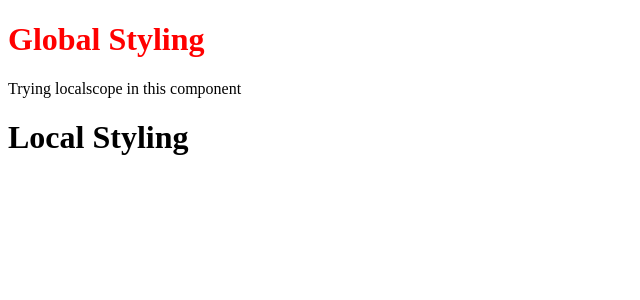
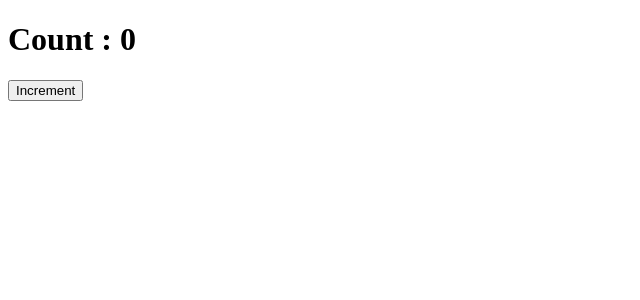
Before and after one commit to daksh1821/Vue-project, a Vue app in the folder vue-project/: page / in a window 1280 px wide. Shown: the top 300 px of the page, without its empty margins (0-640 px from the left). Built offline with nearby package versions, Linux system fonts and the light colour scheme.

Commit message:
reactivity

```diff
--- a/vue-project/src/App.vue
+++ b/vue-project/src/App.vue
@@ -1,9 +1,7 @@
 <script setup>
-import GlobalStyles from './components/GlobalStyles.vue'
-import LocalStyles from './components/LocalStyles.vue'
+import myevent from './components/myevent.vue'
 </script>
 
 <template>
-<GlobalStyles/>
-<LocalStyles/>
+  <myevent/>
 </template>
--- a/vue-project/src/components/GlobalStyles.vue
+++ /dev/null
@@ -1,9 +0,0 @@
-<template>
-  <h1 class="text-red">Global Styling</h1>
-  <p class="local">Trying localscope in this component</p>
-</template>
-<style scoped>
-.text-red {
-  color: red;
-}
-</style>
--- a/vue-project/src/components/LocalStyles.vue
+++ /dev/null
@@ -1,3 +0,0 @@
-<template>
-  <h1 class="text-red"> Local Styling</h1>
-</template>
--- /dev/null
+++ b/vue-project/src/components/myevent.vue
@@ -0,0 +1,14 @@
+<script setup>
+import { ref } from 'vue';
+let count = ref(0);
+const inc = () =>{
+  count.value++;
+}
+</script>
+
+<template>
+<h1>Count : {{count}}</h1>
+<button @:click="inc">Increment</button>
+</template>
+
+<style scoped></style>
```
Also changed, not shown: vue-project/src/components/CombinedStyles.vue (deleted), vue-project/src/components/ModuleStyles.vue (deleted).
